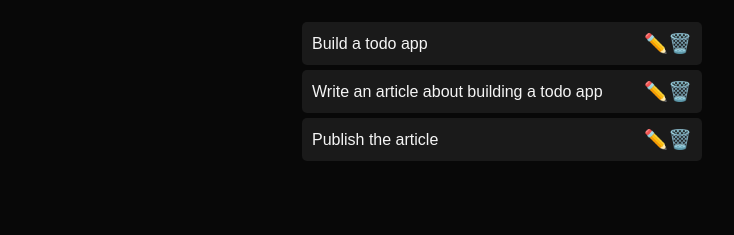
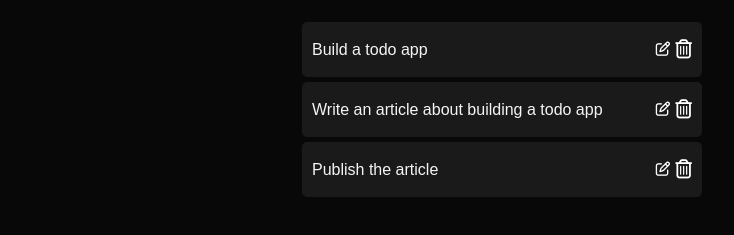
Before and after one commit to somayeh-rahmani/ToDo, a plain HTML site: page index.html in a window 1280 px wide. Shown: the part 417-652 px from the top of the page, without its empty margins (138-872 px from the left). Drawn offline with Linux system fonts and the light colour scheme.

Commit message:
last commit

```diff
--- a/index.html
+++ b/index.html
@@ -4,6 +4,7 @@
     <link rel="stylesheet" href="styles.css">
     <meta charset="UTF-8">
     <meta name="viewport" content="width=device-width, initial-scale=1.0">
+    <link rel="stylesheet" href="https://cdnjs.cloudflare.com/ajax/libs/font-awesome/6.0.0-beta3/css/all.min.css">
     <link rel="stylesheet" href="https://cdnjs.cloudflare.com/ajax/libs/font-awesome/6.4.0/css/all.min.css"
     integrity="sha512-..." crossorigin="anonymous" referrerpolicy="no-referrer" />
     <title>Todo App</title>
@@ -31,18 +32,21 @@
             <div class="task-list">
                 <div class="task-item">
                     <span class="task-text">Build a todo app</span>
-                    <button class="edit-button">✏️</button>
-                    <button class="delete-button">🗑️</button>
+                    <button class="edit-button"><i class="far fa-edit fa-xs"></i></button>
+                    <button class="delete-button">
+                        <i class="fa-regular fa-trash-can"></i></button>
                 </div>
                 <div class="task-item">
                     <span class="task-text">Write an article about building a todo app</span>
-                    <button class="edit-button">✏️</button>
-                    <button class="delete-button">🗑️</button>
+                    <button class="edit-button"><i class="far fa-edit fa-xs"></i></button>
+                    <button class="delete-button">
+                        <i class="fa-regular fa-trash-can"></i></button>
                 </div>
                 <div class="task-item">
                     <span class="task-text">Publish the article</span>
-                    <button class="edit-button">✏️</button>
-                    <button class="delete-button">🗑️</button>
+                    <button class="edit-button"><i class="far fa-edit fa-xs"></i></button>
+                    <button class="delete-button">
+                        <i class="fa-regular fa-trash-can"></i></button>
                 </div>
             </div>
         </div>
--- a/styles.css
+++ b/styles.css
@@ -93,9 +93,13 @@ margin: 20px;
 .task-text {
   flex-grow: 1;
 }
-
+.edit-button{
+margin: 5px;
+height: 25px;
+}
 .edit-button, .delete-button {
   background: none;
+  color: white;
   border: none;
   cursor: pointer;
   font-size: 1.2em;
```
